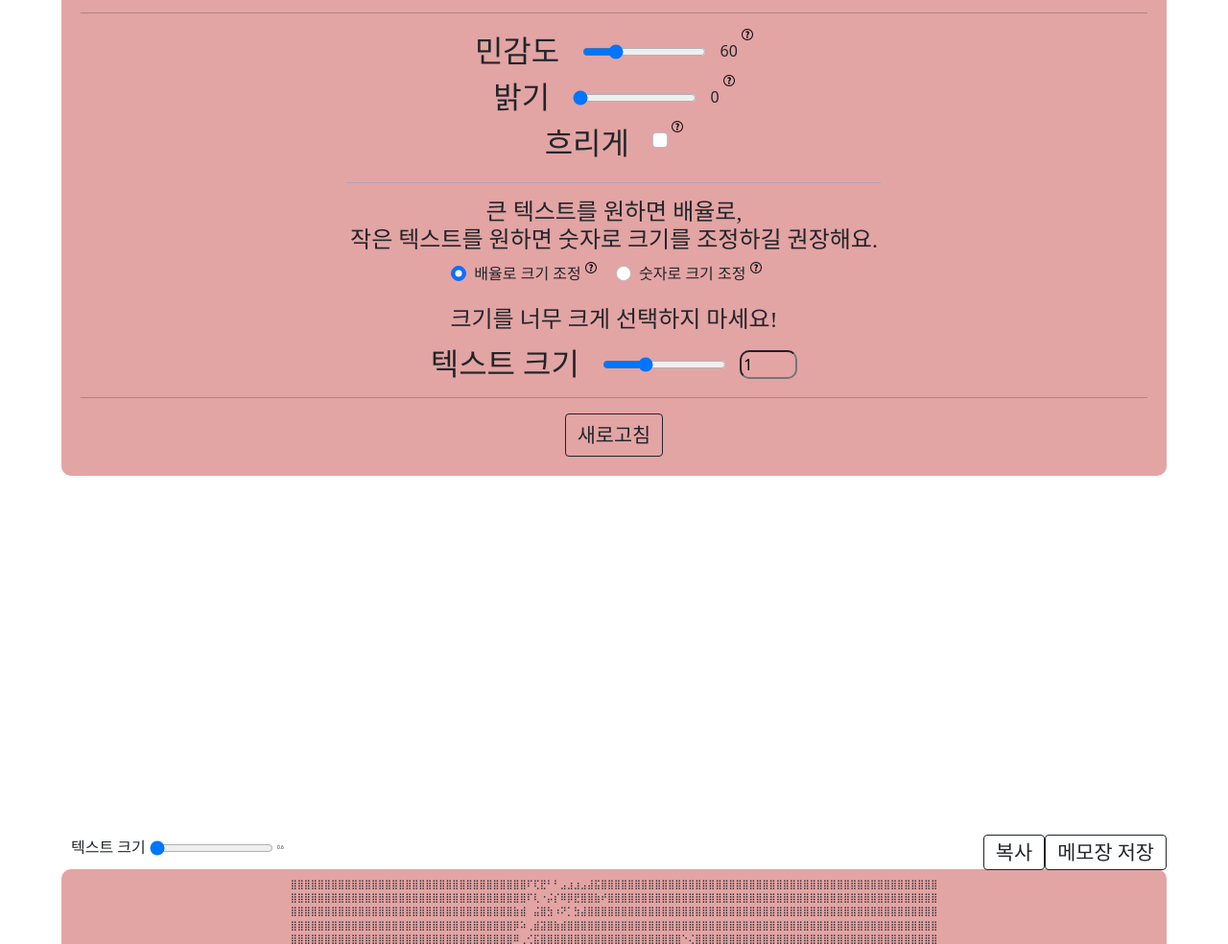
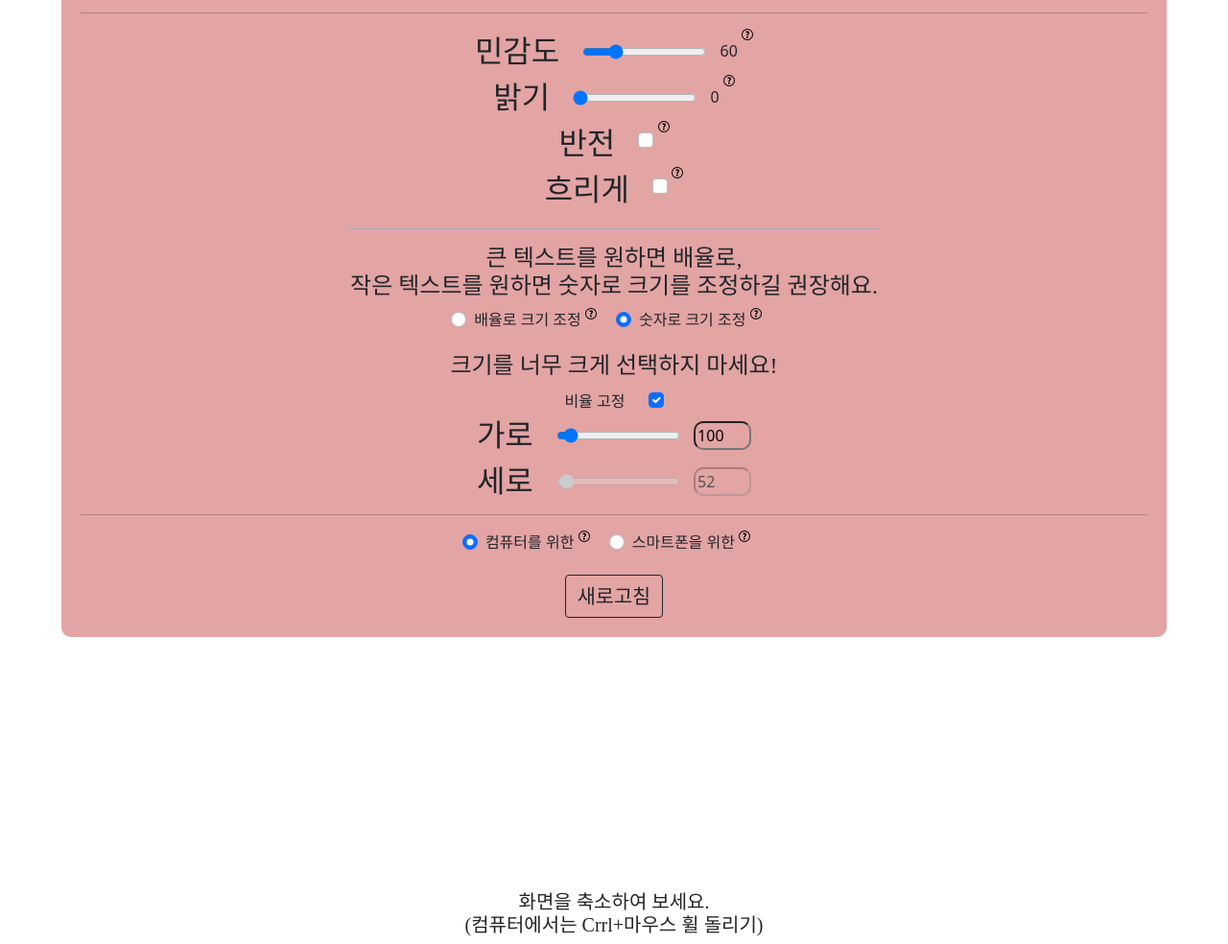
Before and after one commit to ysw421/ImageToText, a plain HTML site: page index.html in a window 1280 px wide. Shown: the part 540-1524 px from the top of the page at 96% size. Drawn offline with nearby package versions, Linux system fonts and the light colour scheme; a web font is replaced by a local one.

Commit message:
Add files via upload

```diff
--- a/index.html
+++ b/index.html
@@ -5,7 +5,7 @@
     <meta http-equiv="X-UA-Compatible" content="IE=edge">
     <meta name="viewport" content="width=device-width, initial-scale=1.0">
     <link href="https://cdn.jsdelivr.net/npm/bootstrap@5.1.3/dist/css/bootstrap.min.css" rel="stylesheet" integrity="sha384-1BmE4kWBq78iYhFldvKuhfTAU6auU8tT94WrHftjDbrCEXSU1oBoqyl2QvZ6jIW3" crossorigin="anonymous">
-    <title>image to text</title>
+    <title>이미지를 텍스트로-아스키 아트</title>
     <link rel="stylesheet" href="style.css">
     <style>
         @import url('https://fonts.googleapis.com/css2?family=Cute+Font&family=Dongle:wght@400&display=swap');
@@ -30,7 +30,7 @@
             <div class="collapse navbar-collapse" id="navbarNav">
                 <ul class="navbar-nav">
                     <li class="nav-item">
-                        <a class="nav-link active" aria-current="page" href="#">Home</a>
+                        <a class="nav-link active" aria-current="page" href="https://3-14159.tistory.com" target='_blank'>블로그</a>
                     </li>
                     <li class="nav-item">
                         <a class="nav-link" href="#">Image to Text</a>
@@ -72,6 +72,14 @@
                 <h4 id="explainForBrightness" class="explain main-font" style="display: none;">민감도로 불가능했던 섬세함을 살려줍니다.<BR>밝기가 높을 수록 검은 부분이 적어집니다.</h4>
             </div>
 
+            <div class="reversal-box">
+                <span class="main-font setting-text">반전</span>
+                <input id="reversal" class="form-check-input" type="checkbox" style="vertical-align: middle; margin-bottom: 12px;" onchange="reversalFunction();">
+
+                <img src="img/question_mark.png" style="width: 12px; vertical-align: top;" class="setting-img" onclick="showExplain(document.getElementById('explainForReversal'));">
+                <h4 id="explainForReversal" class="explain main-font" style="display: none;">색을 반전합니다.</h4>
+            </div>
+
             <div class="blur-box">
                 <span class="main-font setting-text">흐리게</span>
                 <input id="blur" class="form-check-input" type="checkbox" style="vertical-align: middle; margin-bottom: 12px;">
@@ -84,14 +92,14 @@
             <h4 class="main-font">큰 텍스트를 원하면 배율로,<br>작은 텍스트를 원하면 숫자로 크기를 조정하길 권장해요.</h4>
             <div class="type-of-size" style="margin-bottom: 20px;">
                 <div class="form-check form-check-inline">
-                    <input class="form-check-input" type="radio" name="inlineRadioOptions" id="type-of-size-1" value="option1" checked
+                    <input class="form-check-input" type="radio" name="inlineRadioOptions" id="type-of-size-1" value="option1"
                     onchange="document.getElementById('type-of-size-2-box').style.display='none';
                     document.getElementById('type-of-size-1-box').style.display='block';">
                     <label class="form-check-label" for="inlineRadio1">배율로 크기 조정</label>
                     <img src="img/question_mark.png" style="width: 12px; vertical-align: top;" class="setting-img" onclick="showExplain(document.getElementById('explainForTypeOfSize1'));">
                 </div>
                 <div class="form-check form-check-inline">
-                    <input class="form-check-input" type="radio" name="inlineRadioOptions" id="type-of-size-2" value="option2"
+                    <input class="form-check-input" type="radio" name="inlineRadioOptions" id="type-of-size-2" value="option2" checked
                     onchange="document.getElementById('type-of-size-2-box').style.display='block';
                     document.getElementById('type-of-size-1-box').style.display='none';">
                     <label class="form-check-label" for="inlineRadio2">숫자로 크기 조정</label>
@@ -102,14 +110,14 @@
             </div>
 
             <h4 class="main-font">크기를 너무 크게 선택하지 마세요!</h4>
-            <div id="type-of-size-1-box">
+            <div id="type-of-size-1-box" style="display: none;">
                 <span class="main-font setting-text">텍스트 크기</span>
                 <input id="text-of-size-1" name="text-of-size-1" type="range" min="0.02" max="3" value="1" step="0.01" class="slider setting-slider" oninput="document.getElementById('text-of-size-1-bubble').value=this.value;">
                 <input id="text-of-size-1-bubble" class="bubble bubble-input-number" style="margin-left: 10px;" type="number" min="0.02" max="3" value="1" step="0.01"
                 onchange="if(this.value > 3) {this.value=3;}if(this.value < 0.02) {this.value=0.02;} document.getElementById('text-of-size-1').value=this.value;">
             </div>
 
-            <div id="type-of-size-2-box" style="display: none;">
+            <div id="type-of-size-2-box">
                 <span class=" setting-text" style="font-size: 1em;">비율 고정</span>
                 <input id="fixed-ratio" class="form-check-input" type="checkbox" style="vertical-align: middle; margin-bottom: 5px;" checked
                 onchange="if(this.checked){document.getElementById('text-of-size-2-h').disabled=true;
@@ -132,15 +140,31 @@
             </div>
 
             <hr style="margin-top: 10px;">
-            <button type="button" class="main-font btn btn-outline-dark" style="font-size: 1.3em;" onclick="redraw();">새로고침</button>
+
+            <div class="form-check form-check-inline">
+                <input class="form-check-input" type="radio" name="inlineRadioOptions2" id="type-of-os-1" value="option1" checked>
+                <label class="form-check-label" for="inlineRadio1">컴퓨터를 위한</label>
+                <img src="img/question_mark.png" style="width: 12px; vertical-align: top;" class="setting-img" onclick="showExplain(document.getElementById('explainForTypeOfOs-1'));">
+            </div>
+            <div class="form-check form-check-inline">
+                <input class="form-check-input" type="radio" name="inlineRadioOptions2" id="type-of-os-2" value="option2">
+                <label class="form-check-label" for="inlineRadio2">스마트폰을 위한</label>
+                <img src="img/question_mark.png" style="width: 12px; vertical-align: top;" class="setting-img" onclick="showExplain(document.getElementById('explainForTypeOfOs-2'));">
+            </div>
+            <h4 id="explainForTypeOfOs-1" class="explain main-font" style="display: none;">윈도우에서 텍스트 크기가 맞습니다.<br>폰에서는 텍스트가 다르게 보일 수 있어요.</h4>
+            <h4 id="explainForTypeOfOs-2" class="explain main-font" style="display: none;">스마트폰에서 텍스트 크기가 맞습니다.<br>컴퓨터에서는 텍스트가 다르게 보일 수 있어요.</h4>
+
+            <br>
+            <button type="button" class="main-font btn btn-outline-dark" style="margin-top: 20px; font-size: 1.3em;" onclick="redraw();">새로고침</button>
         </div>
     </div>
 
-    <canvas id="canvas" style="width: 400px; height: auto; margin-left: 50%; transform: translateX(-50%)"></canvas>
+    <canvas id="canvas" style="width: 200px; height: auto; margin-left: 50%; transform: translateX(-50%)"></canvas>
     <img id="image" class="img-fluid" src="">
 
     <div class="show-text-container">
         <div class="text-size-box">
+            <h5 class="main-font text-center">화면을 축소하여 보세요.<br>(컴퓨터에서는 Crrl+마우스 휠 돌리기)</h5>
             <div style="padding: 10px; padding-right: 0px;">
                 <span class="main-font" style="font-size: 1rem; vertical-align: middle;">텍스트 크기</span>
                 <input name="text-size" type="range" min="0.6" max="3.0" step="0.1" value="0.6" class="slider setting-slider" style="vertical-align: middle;" oninput="document.getElementById('text-size-bubble').innerHTML=this.value; document.getElementById('show-text').style.fontSize=this.value+'em'">
--- a/main.js
+++ b/main.js
@@ -2,6 +2,7 @@ const canvas = document.getElementById('canvas');
 const ctx = canvas.getContext('2d');
 const showText = document.getElementById('show-text');
 
+myFunction(window.matchMedia("(max-width: 700px)"));
 var imgWidth = 1;
 var imgHeight = 1;
 fixedRatioChange();
@@ -18,10 +19,11 @@ var resoponsiveness = 60;
 var brightness = 0;
 var saveBrightness = 0;
 var textSize = 0.6;
+var reversal = false;
 var listForText = [[1,3],[1,2],[1,1],[1,0],[0,3],[0,2],[0,1],[0,0]];
 
 function get_braile_code(code) {
-    if (code == "00000000") {
+    if (code == "00000000" && document.getElementById("type-of-os-1").checked) {
         //return "   ";
         //return "   ";
         //return "  ";
@@ -45,10 +47,18 @@ function get_text() {
             var braileBinaryCode = "";
             for (let k = 0; k < listForText.length; k++) {
                 var pixelValue = cvImg.ucharPtr(j + listForText[k][0], i + listForText[k][1]);
-                if (255-pixelValue > resoponsiveness) {
-                    braileBinaryCode += "1";
+                if (reversal) {
+                    if (255-pixelValue < resoponsiveness) {
+                        braileBinaryCode += "1";
+                    } else {
+                        braileBinaryCode += "0";
+                    }
                 } else {
-                    braileBinaryCode += "0";
+                    if (255-pixelValue > resoponsiveness) {
+                        braileBinaryCode += "1";
+                    } else {
+                        braileBinaryCode += "0";
+                    }
                 }
             }
             text += get_braile_code(braileBinaryCode);
@@ -66,6 +76,7 @@ function inputFile(input) {
 
         imgWidth = e.target.width;
         imgHeight = e.target.height;
+        fixedRatioChange();
         if (document.getElementById("type-of-size-1").checked) {
             z = document.getElementById("text-of-size-1").value;
             x = parseInt(e.target.width * z * 0.25) * 8;
@@ -174,3 +185,19 @@ function fixedRatioChange() {
         document.getElementById("text-of-size-2-h-bubble").value = hRatio;
     }
 }
+
+function myFunction(x) {
+    if (x.matches) { //폰이면
+        document.getElementById("type-of-os-2").checked = true;
+    } else {
+        document.getElementById("type-of-os-1").checked = true;
+    }
+}
+
+function reversalFunction() {
+    if (reversal == true) {
+        reversal = false;
+    } else {
+        reversal = true;
+    }
+}
```
Also changed, not shown: icon.ico (added).
